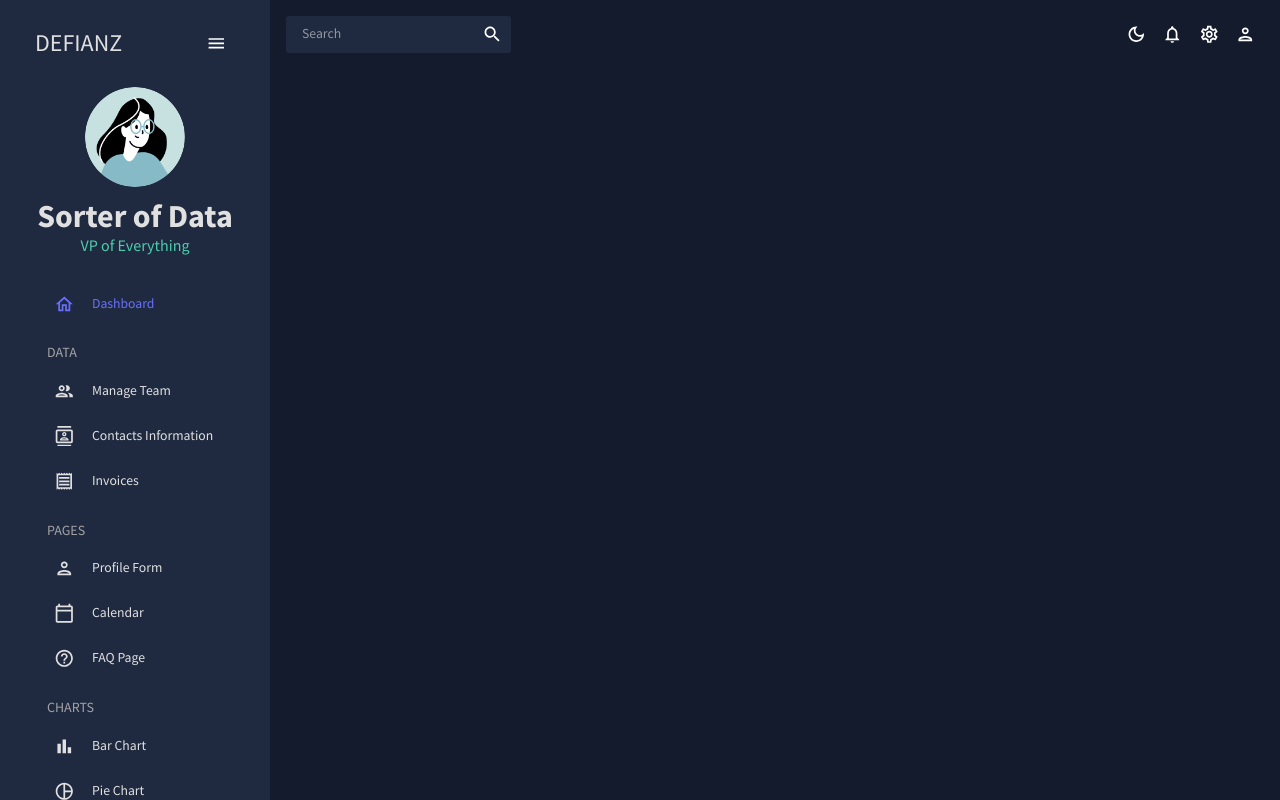
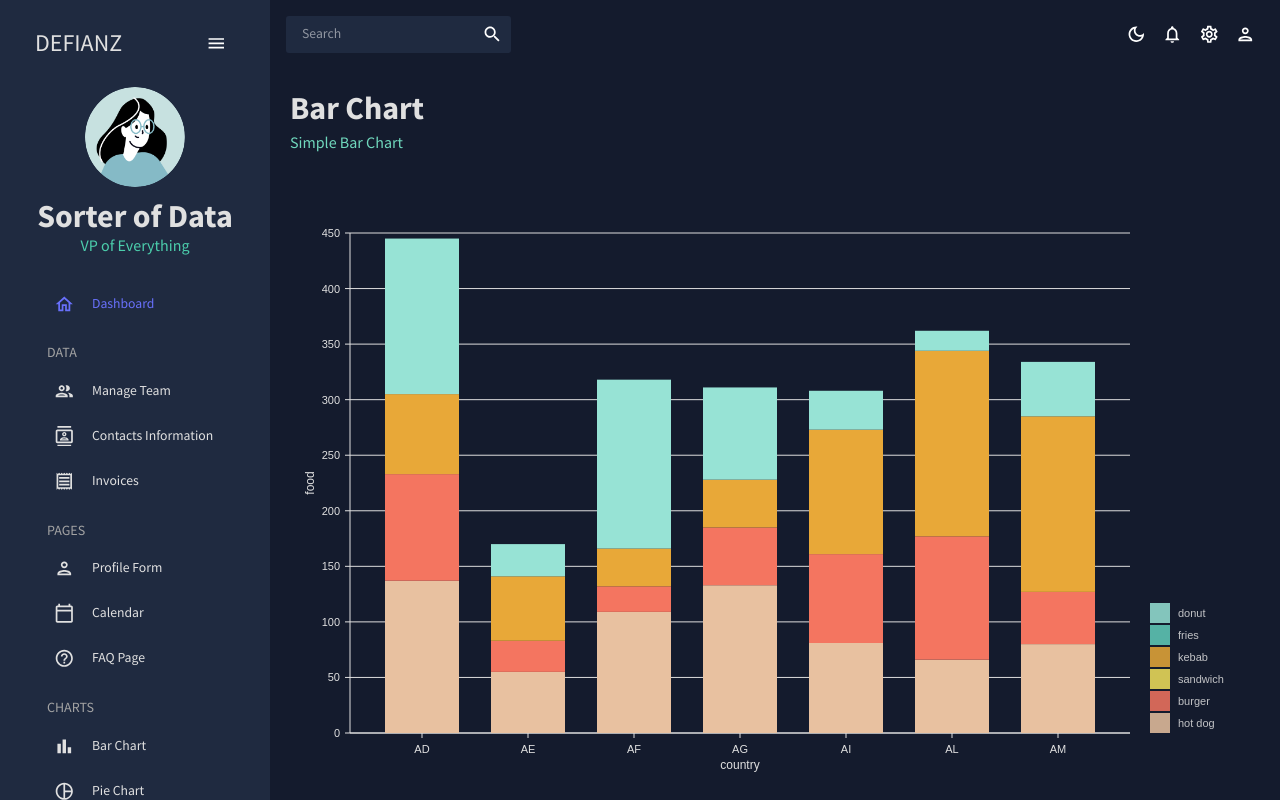
Before and after one commit to DrSLMac/defianz_admin_webbased_ui, a React (Create React App) app: page /bar in a window 1280 px wide. Built offline with nearby package versions, Linux system fonts and the light colour scheme.

Commit message:
add bar chart from @nivo

```diff
--- a/src/App.js
+++ b/src/App.js
@@ -9,7 +9,7 @@
 import Form from "./scenes/form";
 import Calendar from "./scenes/calendar/calendar";
 import FAQ from "./scenes/faq";
-// import Bar from "./scenes/bar";
+import Bar from "./scenes/bar";
 // import Line from "./scenes/line";
 // import Pie from "./scenes/pie";
 // import Geography from "./scenes/geography";
@@ -35,7 +35,7 @@
               <Route path="/form" element={<Form />} />
               <Route path="/calendar" element={<Calendar />} />
               <Route path="/faq" element={<FAQ />} />
-              {/* <Route path="/bar" element={<Bar />} /> */}
+              <Route path="/bar" element={<Bar />} />
               {/* <Route path="/pie" element={<Pie />} /> */}
               {/* <Route path="/line" element={<Line />} /> */}
               {/* <Route path="/geography" element={<Geography />} /> */}
--- a/src/components/BarChart.jsx
+++ b/src/components/BarChart.jsx
@@ -0,0 +1,141 @@
+import { useTheme } from "@mui/material"
+import { ResponsiveBar } from "@nivo/bar"
+import { tokens } from "../theme"
+import { mockBarData as data } from "../data/mockData"
+
+const BarChart = ({ isDashboard = false }) => {
+    const theme = useTheme()
+    const colors = tokens(theme.palette.mode)
+
+    return (
+        <ResponsiveBar
+        data={data}
+        theme={{
+            //added to match color theme
+            axis: {
+          domain: {
+            line: {
+              stroke: colors.grey[100],
+            },
+          },
+          legend: {
+            text: {
+              fill: colors.grey[100],
+            },
+          },
+          ticks: {
+            line: {
+              stroke: colors.grey[100],
+              strokeWidth: 1,
+            },
+            text: {
+              fill: colors.grey[100],
+            },
+          },
+        },
+            legends: {
+            text: {
+                fill: colors.grey[100],
+            },
+            },
+        }}
+        keys={[
+            'hot dog',
+            'burger',
+            'sandwich',
+            'kebab',
+            'fries',
+            'donut'
+        ]}
+        indexBy="country"
+        margin={{ top: 50, right: 130, bottom: 50, left: 60 }}
+        padding={0.3}
+        valueScale={{ type: 'linear' }}
+        indexScale={{ type: 'band', round: true }}
+        colors={{ scheme: 'nivo' }}
+        defs={[
+            {
+                id: 'dots',
+                type: 'patternDots',
+                background: 'inherit',
+                color: '#38bcb2',
+                size: 4,
+                padding: 1,
+                stagger: true
+            },
+            {
+                id: 'lines',
+                type: 'patternLines',
+                background: 'inherit',
+                color: '#eed312',
+                rotation: -45,
+                lineWidth: 6,
+                spacing: 10
+            }
+        ]}
+        borderColor={{
+            from: 'color',
+            modifiers: [['darker',1.6]]
+        }}
+        axisTop={null}
+        axisRight={null}
+        axisBottom={{
+            tickSize: 5,
+            tickPadding: 5,
+            tickRotation: 0,
+            legend: isDashboard ? undefined : 'country', //modified for dashboard
+            legendPosition: 'middle',
+            legendOffset: 32
+        }}
+        axisLeft={{
+            tickSize: 5,
+            tickPadding: 5,
+            tickRotation: 0,
+            legend: isDashboard ? undefined : 'food', //modified for dashboard
+            legendPosition: 'middle',
+            legendOffset: -40
+        }}
+        enableLabel={false}
+        labelSkipWidth={12}
+        labelSkipHeight={12}
+        labelTextColor={{
+            from: 'color',
+            modifiers: [
+                [
+                    'darker',
+                    1.6
+                ]
+            ]
+        }}
+        legends={[
+            {
+                dataFrom: 'keys',
+                anchor: 'bottom-right',
+                direction: 'column',
+                justify: false,
+                translateX: 120,
+                translateY: 0,
+                itemsSpacing: 2,
+                itemWidth: 100,
+                itemHeight: 20,
+                itemDirection: 'left-to-right',
+                itemOpacity: 0.85,
+                symbolSize: 20,
+                effects: [
+                    {
+                        on: 'hover',
+                        style: {
+                            itemOpacity: 1
+                        }
+                    }
+                ]
+            }
+        ]}
+        role="application"
+        ariaLabel="Nivo bar chart demo"
+        barAriaLabel={function(e){return e.id+": "+e.formattedValue+" in country: "+e.indexValue}}
+    />
+    )
+}
+
+export default BarChart
--- a/src/scenes/bar/index.jsx
+++ b/src/scenes/bar/index.jsx
@@ -0,0 +1,16 @@
+import { Box } from "@mui/material"
+import Header from "../../components/Header"
+import BarChart from "../../components/BarChart"
+
+const Bar = () => {
+    return (
+        <Box m="20px">
+            <Header title="Bar Chart" subtitle="Simple Bar Chart" />
+            <Box height="75vh">
+                <BarChart />
+            </Box>
+        </Box>
+    )
+}
+
+export default Bar
```
